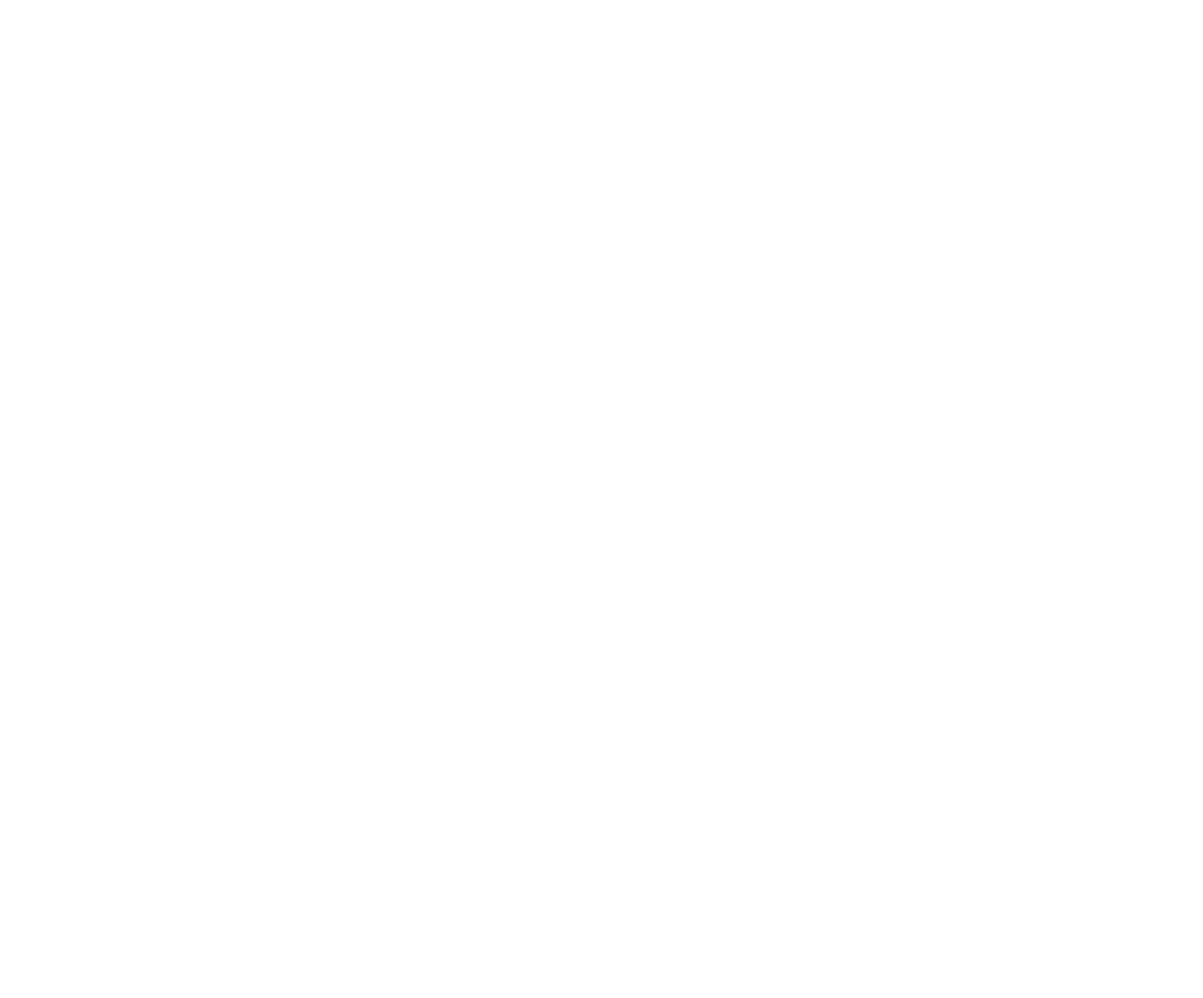
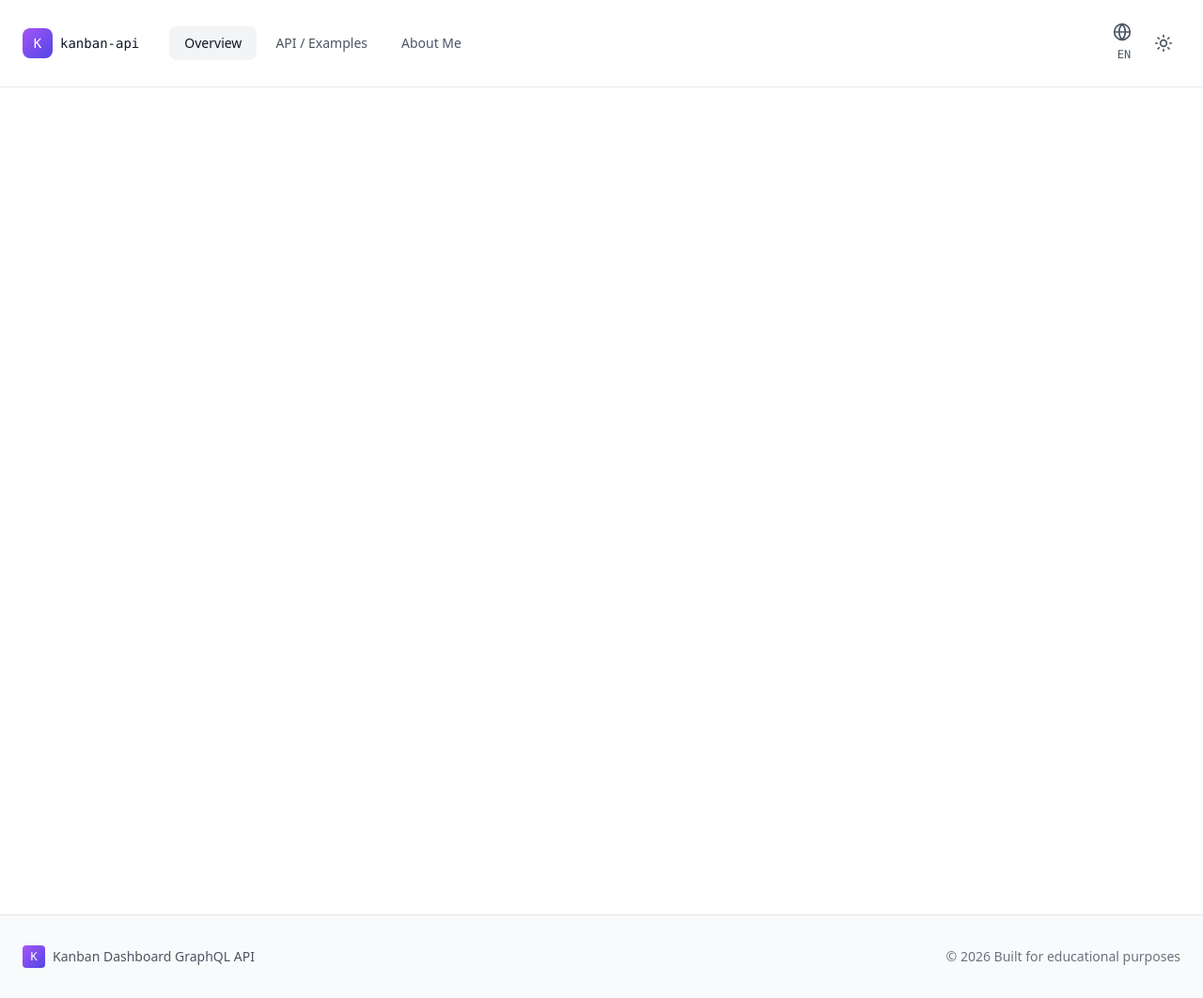
Before and after one commit to atmoroz/kanban-graphql-document-platform, a Next.js app: page / in a window 1280 px wide. Shown: the whole page at 94% size. Before the commit the page ends 800 px from the top, so only its background shows below. Built offline with nearby package versions, Linux system fonts and the light colour scheme.

Commit message:
added page layout

```diff
--- a/app/layout.tsx
+++ b/app/layout.tsx
@@ -1,3 +1,5 @@
+import { AppShell } from '@/components/layout/app-shell';
+import { LocaleProvider } from '@/components/providers/locale-provider';
 import { ThemeProvider } from '@/components/providers/theme-provider';
 import { defaultLocale } from '@/lib/i18n/config';
 
@@ -7,7 +9,11 @@
   return (
     <html lang={defaultLocale} suppressHydrationWarning>
       <body className="min-h-screen antialiased">
-        <ThemeProvider>{children}</ThemeProvider>
+        <ThemeProvider>
+          <LocaleProvider>
+            <AppShell>{children}</AppShell>
+          </LocaleProvider>
+        </ThemeProvider>
       </body>
     </html>
   );
--- /dev/null
+++ b/components/layout/app-shell.tsx
@@ -0,0 +1,12 @@
+import { Footer } from '@/components/layout/footer';
+import { Header } from '@/components/layout/header';
+
+export function AppShell({ children }: Readonly<{ children: React.ReactNode }>) {
+  return (
+    <div className="min-h-screen bg-white text-gray-900 transition-colors dark:bg-gray-950 dark:text-gray-100">
+      <Header />
+      <main>{children}</main>
+      <Footer />
+    </div>
+  );
+}
--- /dev/null
+++ b/components/layout/footer.tsx
@@ -0,0 +1,25 @@
+'use client';
+
+import { useLocale } from '@/components/providers/locale-provider';
+
+export function Footer() {
+  const { locale } = useLocale();
+
+  return (
+    <footer className="mt-20 border-t border-gray-200 bg-gray-50 py-8 dark:border-gray-800 dark:bg-gray-950">
+      <div className="mx-auto max-w-7xl px-6">
+        <div className="flex flex-col items-center justify-between gap-4 md:flex-row">
+          <div className="flex items-center gap-2">
+            <div className="flex h-6 w-6 items-center justify-center rounded bg-gradient-to-br from-purple-500 to-indigo-600">
+              <span className="font-mono text-xs text-white">K</span>
+            </div>
+            <span className="text-sm text-gray-600 dark:text-gray-400">Kanban Dashboard GraphQL API</span>
+          </div>
+          <div className="text-sm text-gray-500 dark:text-gray-500">
+            {locale === 'en' ? '© 2026 Built for educational purposes' : '© 2026 Створено для навчальних цілей'}
+          </div>
+        </div>
+      </div>
+    </footer>
+  );
+}
--- /dev/null
+++ b/components/layout/header.tsx
@@ -0,0 +1,105 @@
+'use client';
+
+import Link from 'next/link';
+import { usePathname } from 'next/navigation';
+import { Globe, Moon, Sun } from 'lucide-react';
+import { useTheme } from 'next-themes';
+
+import { useLocale } from '@/components/providers/locale-provider';
+
+const navItems = [
+  { href: '/', label: { en: 'Overview', ua: 'Огляд' } },
+  { href: '/api', label: { en: 'API / Examples', ua: 'API / Приклади' } },
+  { href: '/about', label: { en: 'About Me', ua: 'Про мене' } },
+] as const;
+
+export function Header() {
+  const pathname = usePathname();
+  const { theme, setTheme } = useTheme();
+  const { locale, toggleLocale } = useLocale();
+
+  return (
+    <header className="sticky top-0 z-50 border-b border-gray-200 bg-white/80 backdrop-blur-lg dark:border-gray-800 dark:bg-gray-950/80">
+      <div className="mx-auto max-w-7xl px-6 py-4">
+        <div className="flex items-center justify-between">
+          <div className="flex items-center gap-8">
+            <div className="flex items-center gap-2">
+              <div className="flex h-8 w-8 items-center justify-center rounded-lg bg-gradient-to-br from-purple-500 to-indigo-600">
+                <span className="font-mono text-sm text-white">K</span>
+              </div>
+              <span className="font-mono text-sm text-gray-900 dark:text-gray-100">kanban-api</span>
+            </div>
+
+            <nav className="hidden items-center gap-1 md:flex">
+              {navItems.map((item) => {
+                const isActive = pathname === item.href;
+
+                return (
+                  <Link
+                    key={item.href}
+                    href={item.href}
+                    className="relative rounded-lg px-4 py-2 text-sm font-medium transition-colors"
+                  >
+                    {isActive ? (
+                      <span className="absolute inset-0 rounded-lg bg-gray-100 dark:bg-gray-800" />
+                    ) : null}
+                    <span
+                      className={`relative z-10 ${
+                        isActive
+                          ? 'text-gray-900 dark:text-gray-100'
+                          : 'text-gray-600 hover:text-gray-900 dark:text-gray-400 dark:hover:text-gray-100'
+                      }`}
+                    >
+                      {item.label[locale]}
+                    </span>
+                  </Link>
+                );
+              })}
+            </nav>
+          </div>
+
+          <div className="flex items-center gap-2">
+            <button
+              type="button"
+              onClick={toggleLocale}
+              className="rounded-lg p-2 text-gray-600 transition-colors hover:bg-gray-100 hover:text-gray-900 dark:text-gray-400 dark:hover:bg-gray-800 dark:hover:text-gray-100"
+              aria-label="Toggle language"
+            >
+              <Globe className="h-5 w-5" />
+              <span className="ml-1 font-mono text-xs">{locale.toUpperCase()}</span>
+            </button>
+
+            <button
+              type="button"
+              onClick={() => setTheme(theme === 'light' ? 'dark' : 'light')}
+              className="rounded-lg p-2 text-gray-600 transition-colors hover:bg-gray-100 hover:text-gray-900 dark:text-gray-400 dark:hover:bg-gray-800 dark:hover:text-gray-100"
+              aria-label="Toggle theme"
+            >
+              {theme === 'light' ? <Moon className="h-5 w-5" /> : <Sun className="h-5 w-5" />}
+            </button>
+          </div>
+        </div>
+
+        <nav className="mt-4 flex items-center gap-1 md:hidden">
+          {navItems.map((item) => {
+            const isActive = pathname === item.href;
+
+            return (
+              <Link
+                key={item.href}
+                href={item.href}
+                className={`flex-1 rounded-lg px-3 py-2 text-center text-sm font-medium transition-colors ${
+                  isActive
+                    ? 'bg-gray-100 text-gray-900 dark:bg-gray-800 dark:text-gray-100'
+                    : 'text-gray-600 dark:text-gray-400'
+                }`}
+              >
+                {item.label[locale]}
+              </Link>
+            );
+          })}
+        </nav>
+      </div>
+    </header>
+  );
+}
--- /dev/null
+++ b/components/providers/locale-provider.tsx
@@ -0,0 +1,38 @@
+'use client';
+
+import { createContext, useContext, useMemo, useState } from 'react';
+
+import { defaultLocale, type Locale } from '@/lib/i18n/config';
+
+type LocaleContextValue = {
+  locale: Locale;
+  setLocale: (locale: Locale) => void;
+  toggleLocale: () => void;
+};
+
+const LocaleContext = createContext<LocaleContextValue | undefined>(undefined);
+
+export function LocaleProvider({ children }: Readonly<{ children: React.ReactNode }>) {
+  const [locale, setLocale] = useState<Locale>(defaultLocale);
+
+  const value = useMemo<LocaleContextValue>(
+    () => ({
+      locale,
+      setLocale,
+      toggleLocale: () => setLocale((prev) => (prev === 'en' ? 'ua' : 'en')),
+    }),
+    [locale],
+  );
+
+  return <LocaleContext.Provider value={value}>{children}</LocaleContext.Provider>;
+}
+
+export function useLocale(): LocaleContextValue {
+  const context = useContext(LocaleContext);
+
+  if (!context) {
+    throw new Error('useLocale must be used within LocaleProvider');
+  }
+
+  return context;
+}
--- a/package.json
+++ b/package.json
@@ -10,6 +10,7 @@
     "format": "prettier --write ."
   },
   "dependencies": {
+    "lucide-react": "^0.576.0",
     "next": "14.2.5",
     "next-themes": "0.4.6",
     "react": "18.3.1",
```
Also changed, not shown: 1 other file (tests, documents, lock files or other folders).
